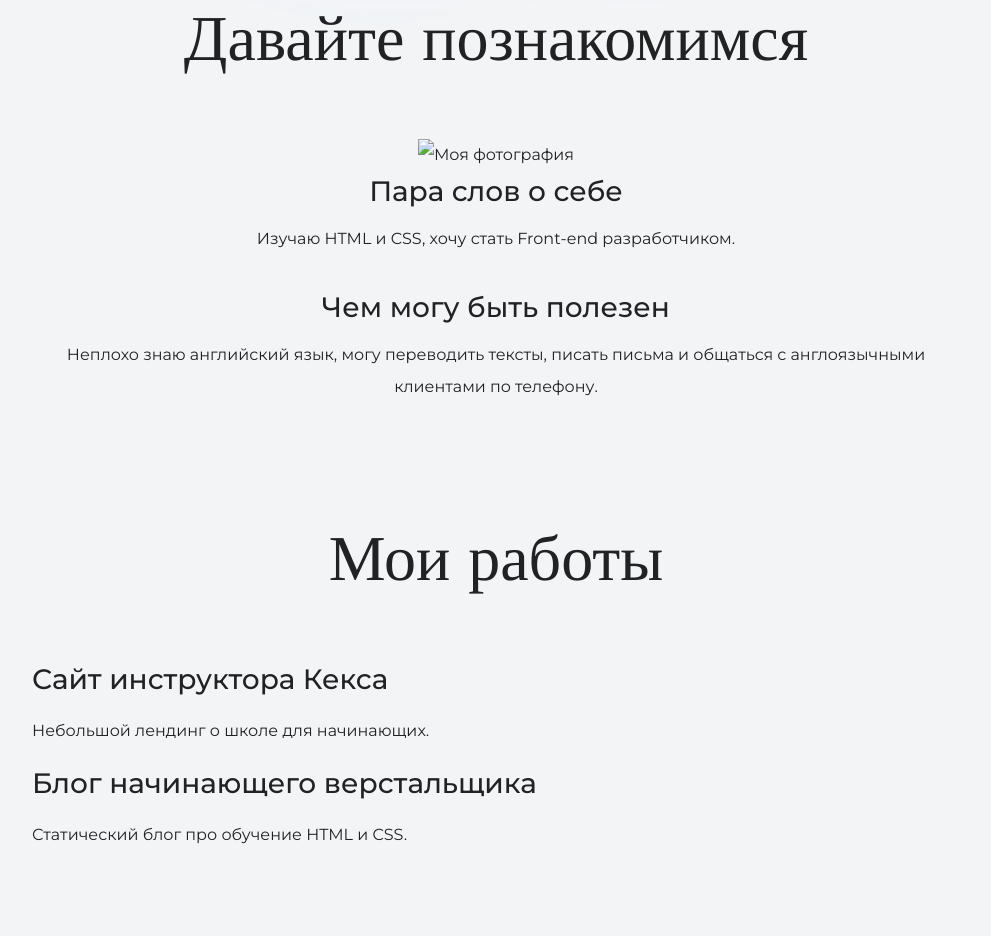
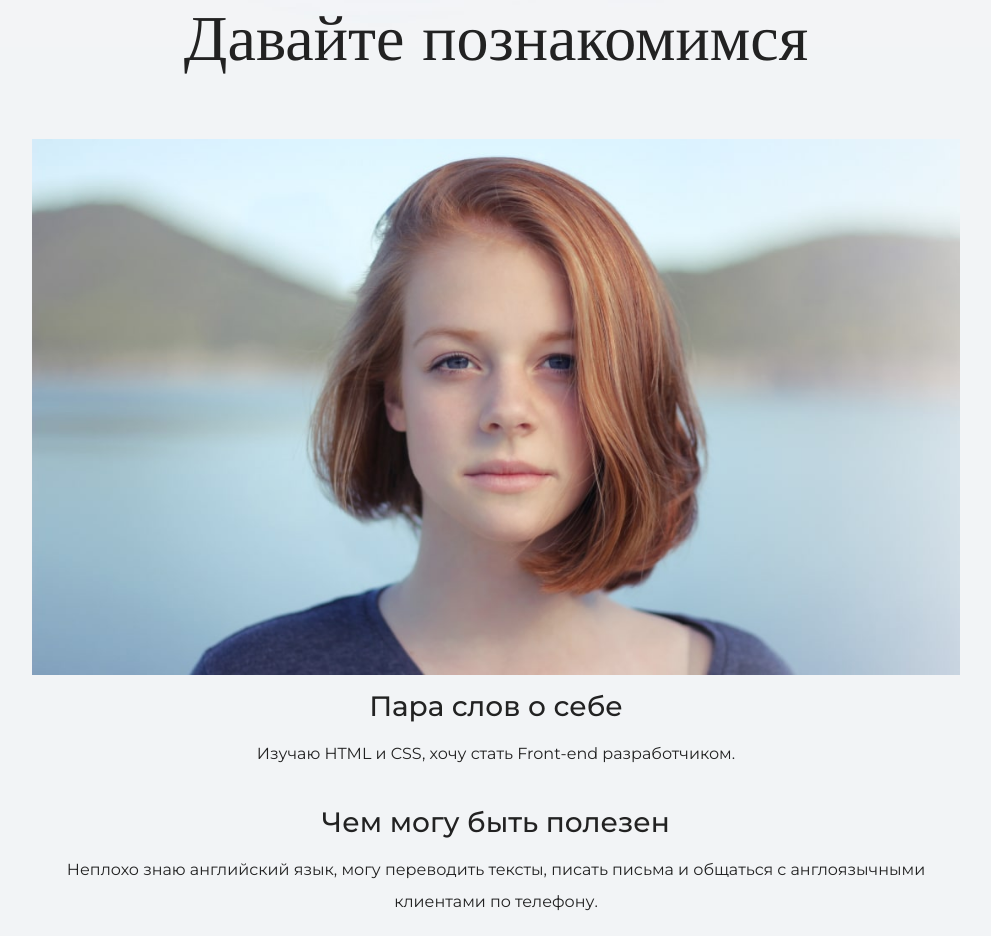
Before and after one commit to YurievGleb/my-first-site, a plain HTML site: page index.html in a window 1280 px wide. Shown: the part 1033-1969 px from the top of the page, without its empty margins (144-1135 px from the left). Drawn offline with nearby package versions, Linux system fonts and the light colour scheme.

Commit message:
ещё раз обновил

```diff
--- a/index.html
+++ b/index.html
@@ -27,7 +27,7 @@
       <div class="container">
         <h2 class="subheading">Давайте познакомимся</h2>
         <figure class="user-image">
-          <img src="files/user-.jpg" width="928" height="536" alt="Моя фотография"
+          <img src="files/user.jpg" width="928" height="536" alt="Моя фотография"
         </figure>
         <h3>Пара слов о себе</h3>
         <p>Изучаю HTML и CSS, хочу стать Front-end разработчиком.</p>
```
